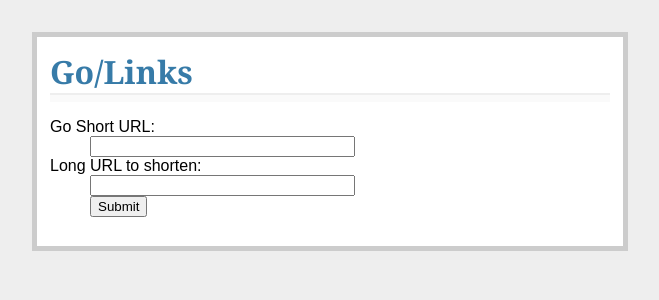
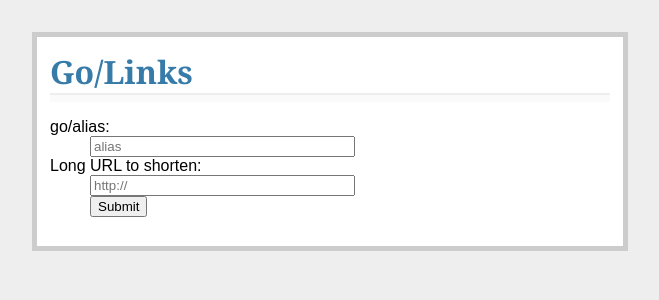
Before and after one commit to fernviridian/golinker, a Flask app: page / in a window 1280 px wide. Shown: the top 300 px of the page, without its empty margins (310-969 px from the left). Run offline with Flask 2, Linux system fonts and the light colour scheme; data comes from the database, SQL or seed files in the repository.

Commit message:
adding port, placeholder text

```diff
--- a/run.py
+++ b/run.py
@@ -65,4 +65,4 @@ def add_url():
 if __name__ == '__main__':
   if(not os.path.isfile(DATABASE)):
     init_db()
-  app.run(host='0.0.0.0')
+  app.run(host='0.0.0.0', port=5000)
--- a/templates/index.html
+++ b/templates/index.html
@@ -1,11 +1,13 @@
 {% extends "layout.html" %}
 {% block body %}
+  <div>
   <form action="{{ url_for('add_url') }}" method="post" class="add-url">
     <dl>
-      <dt>Go Short URL:
-      <dd><input type="text" size="30" name="shorturl">
+      <dt>go/alias:
+      <dd><input type="text" size="30" name="shorturl" placeholder="alias">
       <dt>Long URL to shorten:
-      <dd><input type="text" size="30" name="longurl">
+      <dd><input type="text" size="30" name="longurl" placeholder="http://">
       <dd><input type="submit" value="Submit">
     </dl>
+  </div>
 {% endblock %}
```
